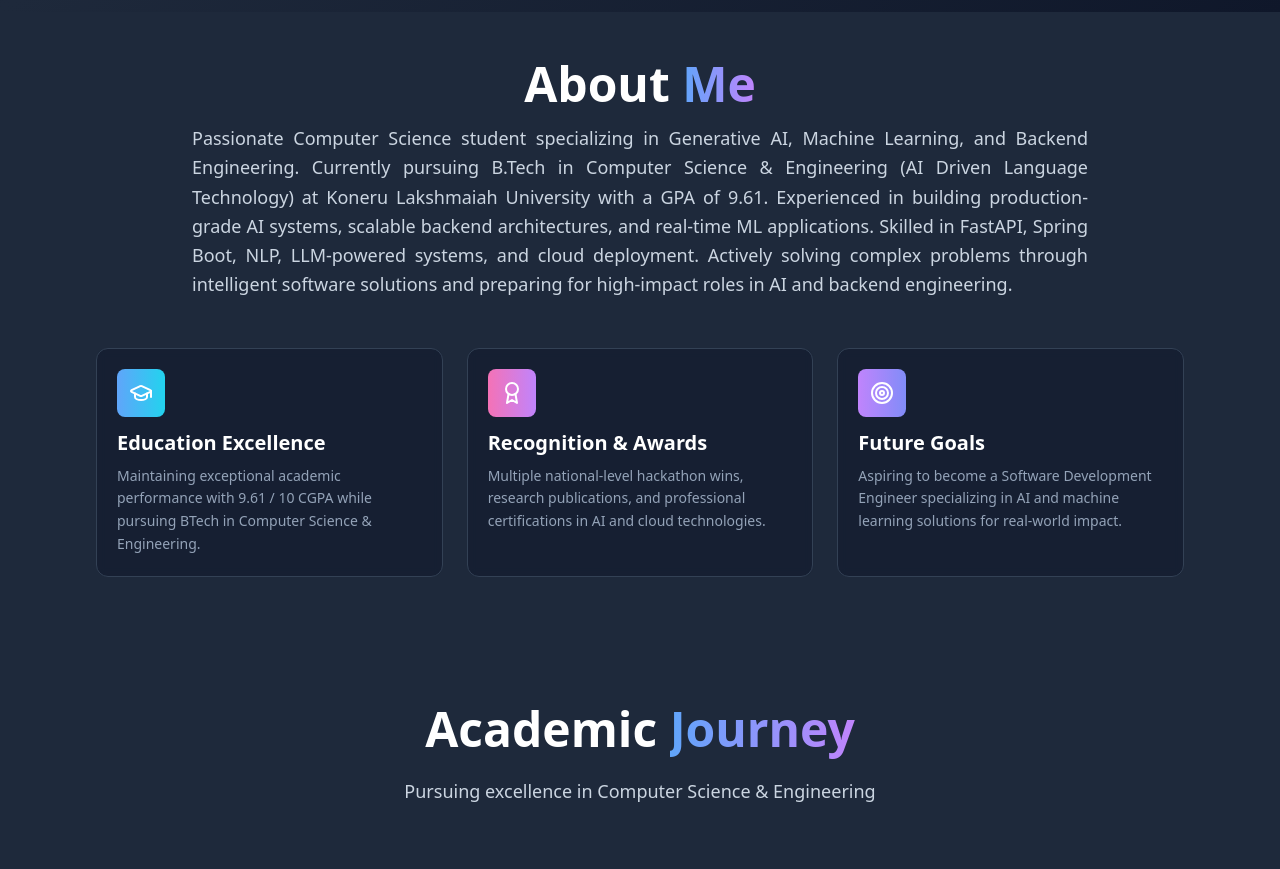
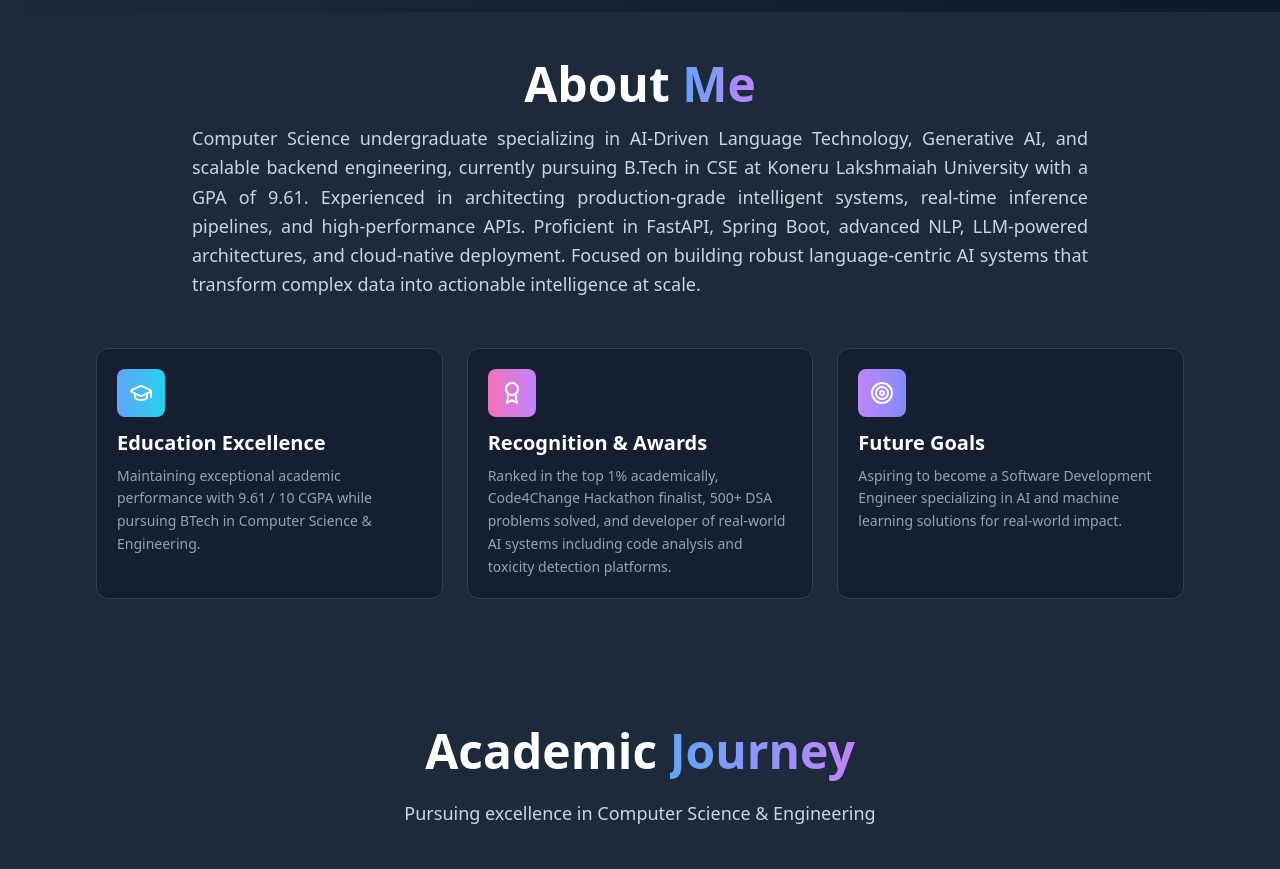
Before and after one commit to wraith-klu/Portfolio.wraith, a React (Vite) app: page / in a window 1280 px wide. Shown: the part 980-1849 px from the top of the page. Built offline with nearby package versions, Linux system fonts and the light colour scheme.

Commit message:
Update portfolio content and personal details

```diff
--- a/src/components/About.tsx
+++ b/src/components/About.tsx
@@ -64,7 +64,7 @@ export const About = () => {
             {
               icon: Award,
               title: 'Recognition & Awards',
-              description: 'Multiple national-level hackathon wins, research publications, and professional certifications in AI and cloud technologies.',
+              description: 'Ranked in the top 1% academically, Code4Change Hackathon finalist, 500+ DSA problems solved, and developer of real-world AI systems including code analysis and toxicity detection platforms.',
               gradient: 'from-pink-400 to-purple-400'
             },
             {
--- a/src/data/portfolio.ts
+++ b/src/data/portfolio.ts
@@ -22,7 +22,7 @@ export const personalInfo = {
     'Machine Learning Engineer',
     'Backend Systems Engineer',
   ],
-  bio: `Passionate Computer Science student specializing in Generative AI, Machine Learning, and Backend Engineering. Currently pursuing B.Tech in Computer Science & Engineering (AI Driven Language Technology) at Koneru Lakshmaiah University with a GPA of 9.61. Experienced in building production-grade AI systems, scalable backend architectures, and real-time ML applications. Skilled in FastAPI, Spring Boot, NLP, LLM-powered systems, and cloud deployment. Actively solving complex problems through intelligent software solutions and preparing for high-impact roles in AI and backend engineering.`
+  bio: `Computer Science undergraduate specializing in AI-Driven Language Technology, Generative AI, and scalable backend engineering, currently pursuing B.Tech in CSE at Koneru Lakshmaiah University with a GPA of 9.61. Experienced in architecting production-grade intelligent systems, real-time inference pipelines, and high-performance APIs. Proficient in FastAPI, Spring Boot, advanced NLP, LLM-powered architectures, and cloud-native deployment. Focused on building robust language-centric AI systems that transform complex data into actionable intelligence at scale.`
 };
 
 
```
